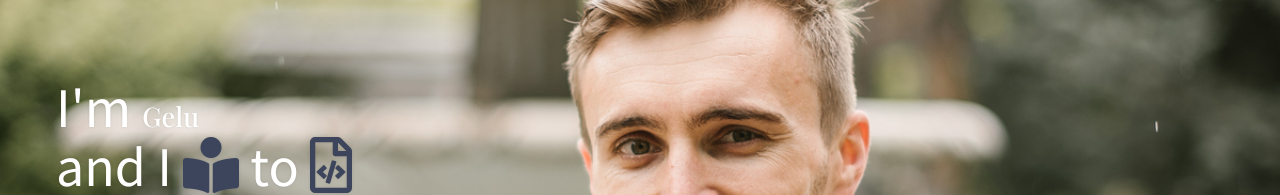
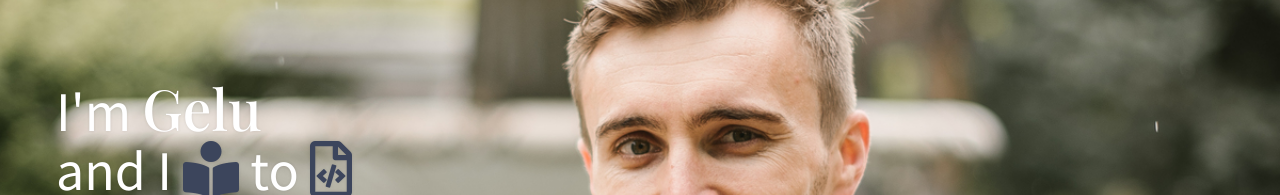
Before and after one commit to david-gelu/react-portfolio, a React (Create React App) app: page / in a window 1280 px wide. Shown: the part 171-366 px from the top of the page. Built offline with nearby package versions, Linux system fonts and the light colour scheme.

Commit message:
fixes for name and navbar

```diff
--- a/src/assets/style.scss
+++ b/src/assets/style.scss
@@ -179,7 +179,7 @@ main {
   }
 
   &-name-div h1 span {
-    font-size: 1.5rem;
+    font-size: 7.1vh;
     font-family: "Playfair Display", serif;
   }
 
--- a/src/compnents/NavBar.jsx
+++ b/src/compnents/NavBar.jsx
@@ -8,7 +8,7 @@ const NavBar = () => {
   return (
     <Navbar bg="light" expand="lg" fixed='top'>
       <Container>
-        <Navbar.Brand href="#home">David Gelu</Navbar.Brand>
+        <Navbar.Brand href="#main">David Gelu</Navbar.Brand>
         <Navbar.Toggle aria-controls="basic-navbar-nav" />
         <Navbar.Collapse id="basic-navbar-nav" className="justify-content-end flex-grow-0">
           <Nav className="me-auto">
```
